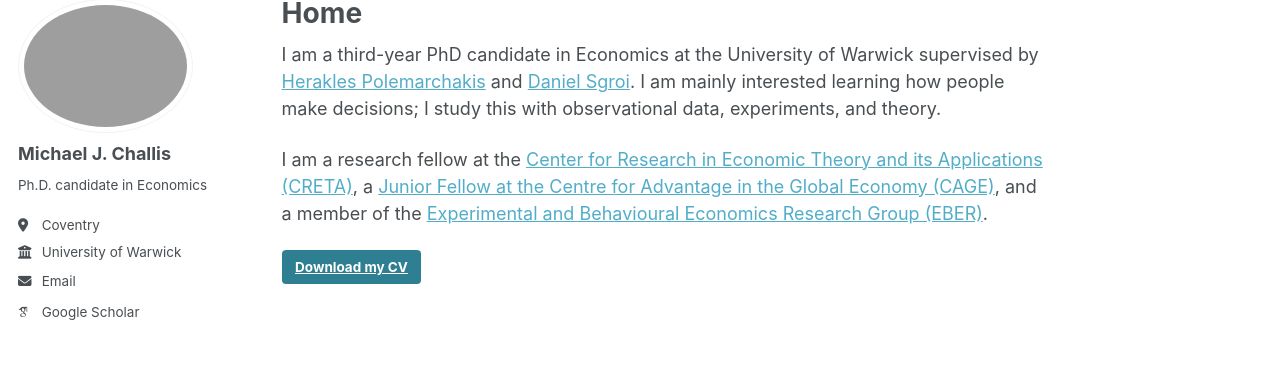
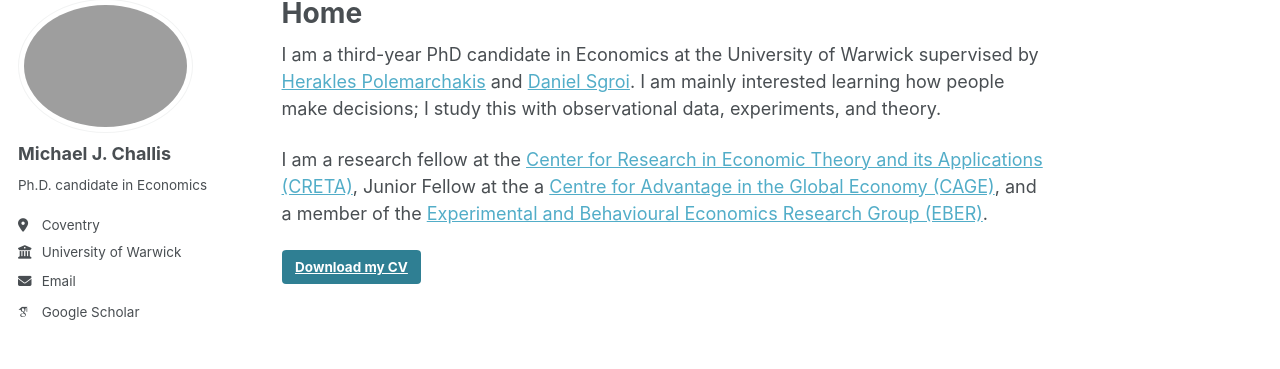
Before and after one commit to MichaelChallis/MichaelChallis.github.io, a Jekyll site: the page built from _pages/about.md, in a window 1280 px wide. Shown: the part 102-471 px from the top of the page. Built offline with Jekyll 4.4.1, drawn with Linux system fonts in a browser that asks for light colours; some web fonts are replaced; a script bundle is joined from its source files by our own code; library files that are not in the unit come from our copies.

```diff
--- a/_pages/about.md
+++ b/_pages/about.md
@@ -11,7 +11,7 @@ redirect_from:
 I am a third-year PhD candidate in Economics at the University of Warwick supervised by <a href="https://www.polemarchakis.org/" target="+blank" rel="noopener noreferrer">Herakles Polemarchakis</a>
 and <a href="https://sites.google.com/view/daniel-sgroi/home" target="+blank" rel="noopener noreferrer">Daniel Sgroi</a>. I am mainly interested learning how people make decisions; I study this with observational data, experiments, and theory.
 
-I am a research fellow at the <a href="https://warwick.ac.uk/fac/soc/economics/research/centres/creta/" target="_blank" rel="noopener noreferrer">Center for Research in Economic Theory and its Applications (CRETA)</a>, a <a href="https://warwick.ac.uk/fac/soc/economics/research/centres/cage/about/people/" target="_blank" rel="noopener noreferrer">Junior Fellow at the Centre for Advantage in the Global Economy (CAGE)</a>, and a member of the <a href="https://warwick.ac.uk/fac/soc/economics/research/research-groups/experimental-behavioural-economics/" target="_blank" rel="noopener noreferrer">Experimental and Behavioural Economics Research Group (EBER)</a>.
+I am a research fellow at the <a href="https://warwick.ac.uk/fac/soc/economics/research/centres/creta/" target="_blank" rel="noopener noreferrer">Center for Research in Economic Theory and its Applications (CRETA)</a>, Junior Fellow at the a <a href="https://warwick.ac.uk/fac/soc/economics/research/centres/cage/about/people/" target="_blank" rel="noopener noreferrer"> Centre for Advantage in the Global Economy (CAGE)</a>, and a member of the <a href="https://warwick.ac.uk/fac/soc/economics/research/research-groups/experimental-behavioural-economics/" target="_blank" rel="noopener noreferrer">Experimental and Behavioural Economics Research Group (EBER)</a>.
 
 <p>
   <a class="btn btn--primary" href="/files/Michael_Challis_CV.pdf" target="_blank" rel="noopener noreferrer">Download my CV</a>
```
